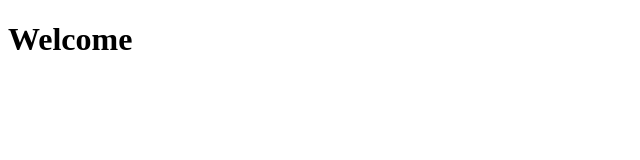
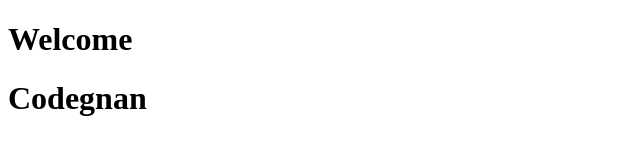
Before and after one commit to JonnalagaddaSandeep/html, a plain HTML site: page index.html in a window 1280 px wide. Shown: the whole page, without its empty margins (0-640 px from the left). Drawn offline with Linux system fonts and the light colour scheme.

Commit message:
Developer

```diff
--- a/index.html
+++ b/index.html
@@ -7,5 +7,6 @@
 </head>
 <body>
     <h1>Welcome</h1>
+    <h1>Codegnan</h1>
 </body>
 </html>
```
Also changed, not shown: sucess.html (+1 -0 lines).
